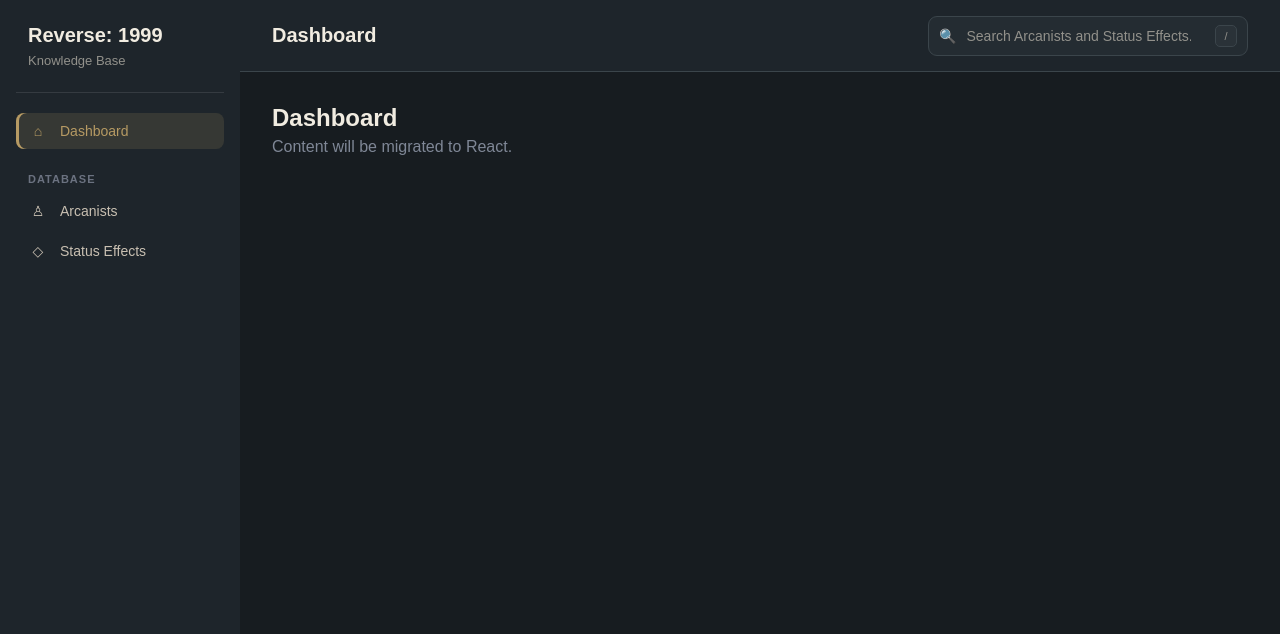
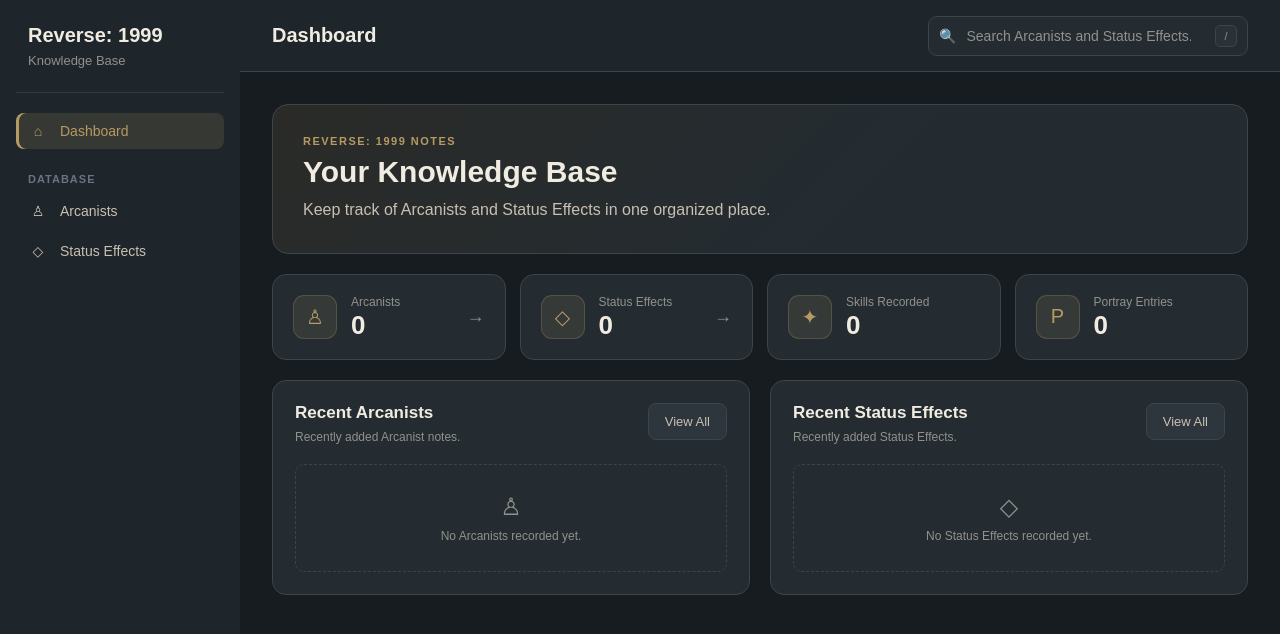
Before and after one commit to EuphoriaBot/the-suitcase-lab-projects, a React (Vite) app in the folder desktop/src/renderer/: page / in a window 1280 px wide. Shown: the top 634 px of the page. Built offline with nearby package versions, Linux system fonts and the light colour scheme.

Commit message:
Migrate Dashboard UI and Summary Data

```diff
--- a/desktop/src/renderer/src/App.tsx
+++ b/desktop/src/renderer/src/App.tsx
@@ -2,6 +2,7 @@
 import Sidebar from './components/Sidebar'
 import Topbar from './components/Topbar'
 import type { JSX } from 'react'
+import DashboardPage from './features/dashboard/DashboardPage'
 
 import { getPageFromHash, pageTitles, type Page } from './navigation'
 
@@ -30,12 +31,16 @@
         <Topbar title={title} />
 
         <section className="page-content" id="page-content">
-          <div className="page-header">
-            <div>
-              <h1>{title}</h1>
-              <p className="page-description">Content will be migrated to React.</p>
+          {currentPage === 'dashboard' ? (
+            <DashboardPage />
+          ) : (
+            <div className="page-header">
+              <div>
+                <h1>{title}</h1>
+                <p className="page-description">Content will be migrated to React.</p>
+              </div>
             </div>
-          </div>
+          )}
         </section>
       </main>
     </div>
--- /dev/null
+++ b/desktop/src/renderer/src/features/dashboard/DashboardPage.tsx
@@ -0,0 +1,161 @@
+import type { JSX } from 'react'
+import { getDashboardData } from './dashboardData'
+
+function navigateToArcanists(): void {
+  window.location.hash = 'arcanists'
+}
+
+function navigateToStatusEffects(): void {
+  window.location.hash = 'status-effects'
+}
+
+function DashboardPage(): JSX.Element {
+  const { arcanists, statusEffects } = getDashboardData()
+
+  const recentArcanists = arcanists.slice(-5).reverse()
+  const recentStatusEffects = statusEffects.slice(-5).reverse()
+
+  const skillsCount = arcanists.reduce(
+    (total, arcanist) => total + (Array.isArray(arcanist.skills) ? arcanist.skills.length : 0),
+    0
+  )
+
+  const portrayCount = arcanists.reduce(
+    (total, arcanist) => total + (Array.isArray(arcanist.portray) ? arcanist.portray.length : 0),
+    0
+  )
+
+  return (
+    <div className="dashboard-page">
+      <section className="dashboard-hero">
+        <div>
+          <div className="dashboard-eyebrow">REVERSE: 1999 NOTES</div>
+
+          <h1>Your Knowledge Base</h1>
+
+          <p>Keep track of Arcanists and Status Effects in one organized place.</p>
+        </div>
+      </section>
+
+      <section className="dashboard-stats">
+        <button type="button" className="dashboard-stat-card" onClick={navigateToArcanists}>
+          <div className="dashboard-stat-icon">♙</div>
+
+          <div className="dashboard-stat-content">
+            <span className="dashboard-stat-label">Arcanists</span>
+            <strong>{arcanists.length}</strong>
+          </div>
+
+          <span className="dashboard-stat-arrow">→</span>
+        </button>
+
+        <button type="button" className="dashboard-stat-card" onClick={navigateToStatusEffects}>
+          <div className="dashboard-stat-icon">◇</div>
+
+          <div className="dashboard-stat-content">
+            <span className="dashboard-stat-label">Status Effects</span>
+            <strong>{statusEffects.length}</strong>
+          </div>
+
+          <span className="dashboard-stat-arrow">→</span>
+        </button>
+
+        <div className="dashboard-stat-card dashboard-stat-card-static">
+          <div className="dashboard-stat-icon">✦</div>
+
+          <div className="dashboard-stat-content">
+            <span className="dashboard-stat-label">Skills Recorded</span>
+            <strong>{skillsCount}</strong>
+          </div>
+        </div>
+
+        <div className="dashboard-stat-card dashboard-stat-card-static">
+          <div className="dashboard-stat-icon">P</div>
+
+          <div className="dashboard-stat-content">
+            <span className="dashboard-stat-label">Portray Entries</span>
+            <strong>{portrayCount}</strong>
+          </div>
+        </div>
+      </section>
+
+      <section className="dashboard-grid">
+        <div className="dashboard-panel">
+          <div className="dashboard-panel-header">
+            <div>
+              <h2>Recent Arcanists</h2>
+              <p>Recently added Arcanist notes.</p>
+            </div>
+
+            <button
+              type="button"
+              className="secondary-button dashboard-view-button"
+              onClick={navigateToArcanists}
+            >
+              View All
+            </button>
+          </div>
+
+          <div className="dashboard-recent-list">
+            {recentArcanists.length === 0 ? (
+              <div className="dashboard-empty">
+                <span>♙</span>
+                <p>No Arcanists recorded yet.</p>
+              </div>
+            ) : (
+              recentArcanists.map((arcanist) => (
+                <div key={arcanist.id} className="dashboard-recent-item">
+                  <div className="dashboard-recent-main">
+                    <strong>{arcanist.name}</strong>
+                    <span>
+                      {arcanist.afflatus || 'No Afflatus'}
+                      {' • '}
+                      {arcanist.damageType || 'No Damage Type'}
+                    </span>
+                  </div>
+                </div>
+              ))
+            )}
+          </div>
+        </div>
+
+        <div className="dashboard-panel">
+          <div className="dashboard-panel-header">
+            <div>
+              <h2>Recent Status Effects</h2>
+              <p>Recently added Status Effects.</p>
+            </div>
+
+            <button
+              type="button"
+              className="secondary-button dashboard-view-button"
+              onClick={navigateToStatusEffects}
+            >
+              View All
+            </button>
+          </div>
+
+          <div className="dashboard-recent-list">
+            {recentStatusEffects.length === 0 ? (
+              <div className="dashboard-empty">
+                <span>◇</span>
+                <p>No Status Effects recorded yet.</p>
+              </div>
+            ) : (
+              recentStatusEffects.map((statusEffect) => (
+                <div key={statusEffect.id} className="dashboard-recent-item">
+                  <div className="dashboard-recent-main">
+                    <strong>{statusEffect.name}</strong>
+                    <span>{statusEffect.duration || 'No duration specified'}</span>
+                  </div>
+                </div>
+              ))
+            )}
+          </div>
+        </div>
+      </section>
+    </div>
+  )
+}
+
+export default DashboardPage
--- /dev/null
+++ b/desktop/src/renderer/src/features/dashboard/dashboardData.ts
@@ -0,0 +1,43 @@
+export interface DashboardArcanist {
+  id: string
+  name: string
+  afflatus?: string
+  damageType?: string
+  skills?: unknown[]
+  portray?: unknown[]
+}
+
+export interface DashboardStatusEffect {
+  id: string
+  name: string
+  duration?: string
+}
+
+export interface DashboardData {
+  arcanists: DashboardArcanist[]
+  statusEffects: DashboardStatusEffect[]
+}
+
+function readStoredList<T>(key: string): T[] {
+  const stored = localStorage.getItem(key)
+
+  if (!stored) {
+    return []
+  }
+
+  try {
+    const result: unknown = JSON.parse(stored)
+
+    return Array.isArray(result) ? (result as T[]) : []
+  } catch (error) {
+    console.error(`Failed to read ${key}`, error)
+    return []
+  }
+}
+
+export function getDashboardData(): DashboardData {
+  return {
+    arcanists: readStoredList<DashboardArcanist>('reverse1999_arcanists'),
+    statusEffects: readStoredList<DashboardStatusEffect>('reverse1999_status_effects')
+  }
+}
```
